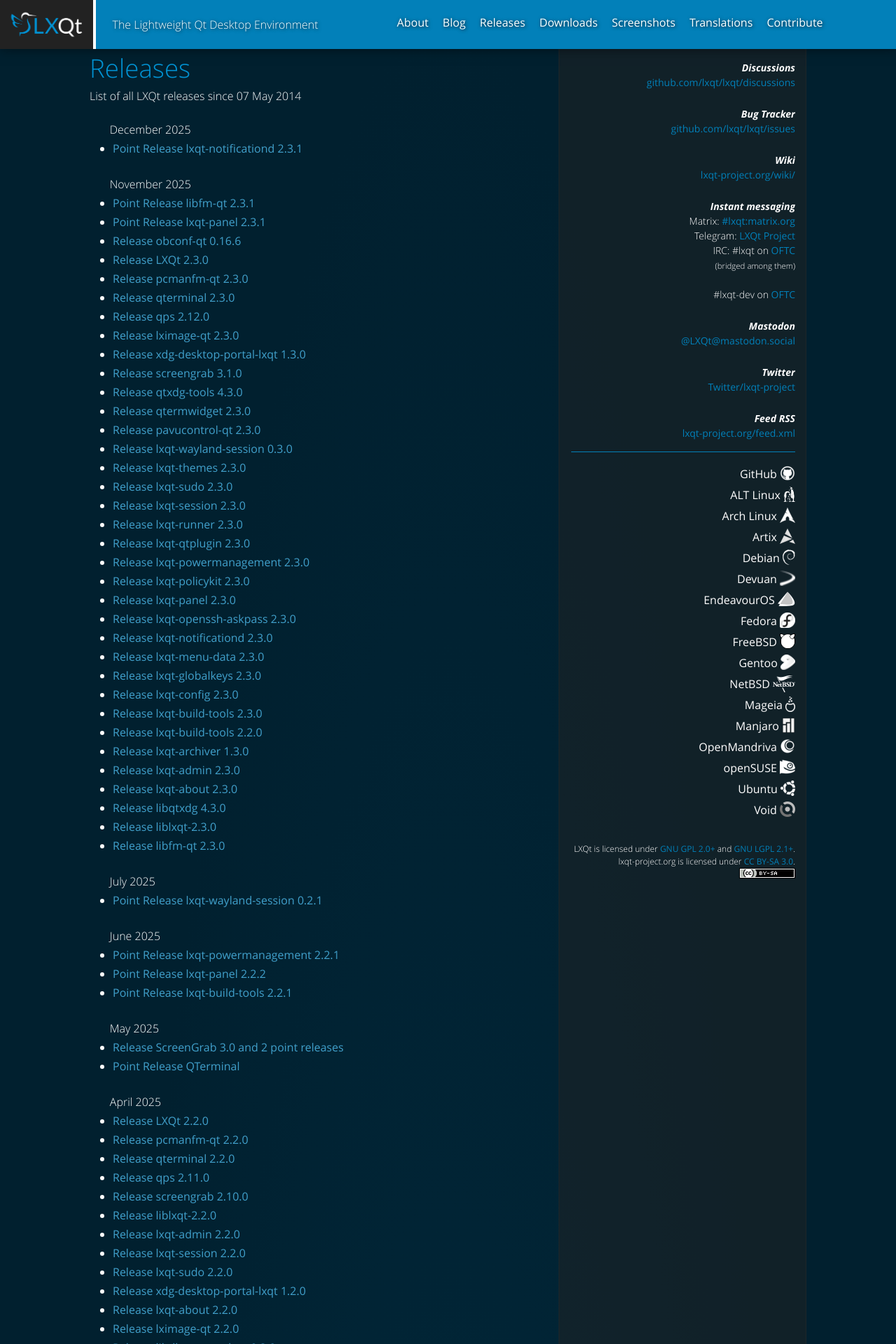
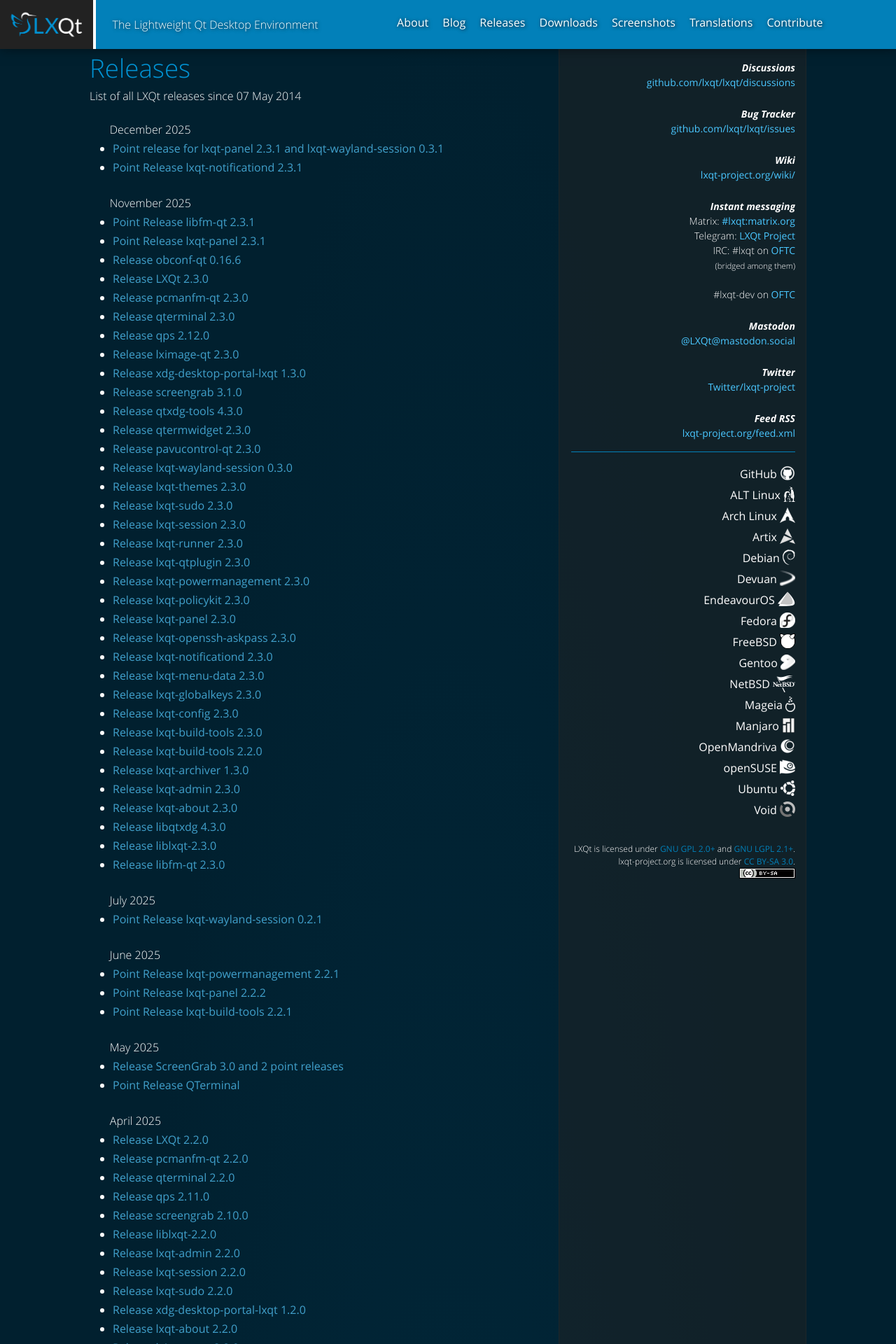
Before and after one commit to lxqt/lxqt.github.io, a Jekyll site: the page built from releases.html, in a window 1280 px wide. Shown: the top 1920 px of the page at 70% size. Built offline with Jekyll 4.4.1, drawn with Linux system fonts in a browser that asks for light colours.

Commit message:
Point release panel 2.3.2; wayland-session 0.3.1; better readability … (#183)
Point release panel 2.3.2; wayland-session 0.3.1; better readability for sidebar links

```diff
--- /dev/null
+++ b/_posts/2025-12-21-two-point-releases.md
@@ -0,0 +1,27 @@
+---
+layout: post
+title: Point release for lxqt-panel 2.3.1 and lxqt-wayland-session 0.3.1
+slug: point-releases-lxqt-panel-and-lxqt-wayland-session
+promoted: true
+categories: release
+---
+
+The LXQt team announces two point releases:
+
+ **lxqt-panel 2.3.2**
+
+
+Changes:
+
+ * Used `QPointer` for handling wlroots desktops to prevent dangling pointers, especially with bad compositor codes (previously, Hyprland could make the panel crash).
+
+<br/>
+The release can be downloaded from [Github](https://github.com/lxqt/lxqt-panel/releases).
+
+**lxqt-wayland-session 0.3.1**
+
+ * Updated manpages.
+ * Updated configurations to cover labwc 0.9.3 and niri 25.11. Also, split niri's config by default.
+
+<br/>
+ The release can be downloaded from [Github](https://github.com/lxqt/lxqt-wayland-session/releases).
--- a/styles/lxqt.scss
+++ b/styles/lxqt.scss
@@ -13,6 +13,7 @@
 	// Do stuff once
 
 	$col-lxqt-blue-light: #41A0CB !global;
+	$col-lxqt-blue-sidebarlink: #4AC7FF !global;
 	$col-lxqt-blue: #0280B9 !global;
 	$col-lxqt-blue-dark: #02608B !global;
 	$col-lxqt-blue-black-light: #01405D !global;
@@ -562,7 +563,7 @@
 		{
 			font-weight: 400;
 
-			color: $col-lxqt-blue;
+			color: $col-lxqt-blue-sidebarlink;
 		}
 	}
 
```
